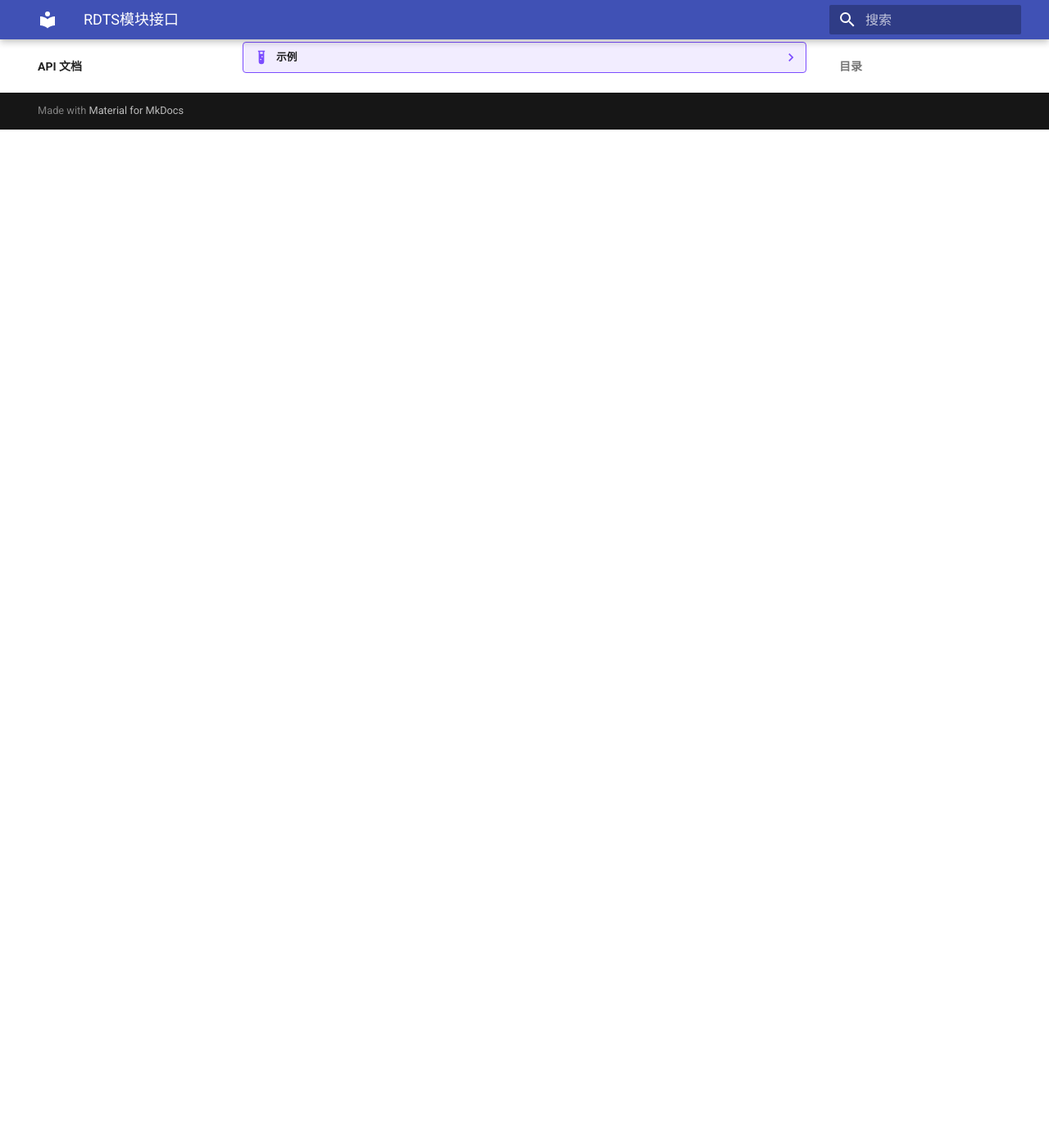
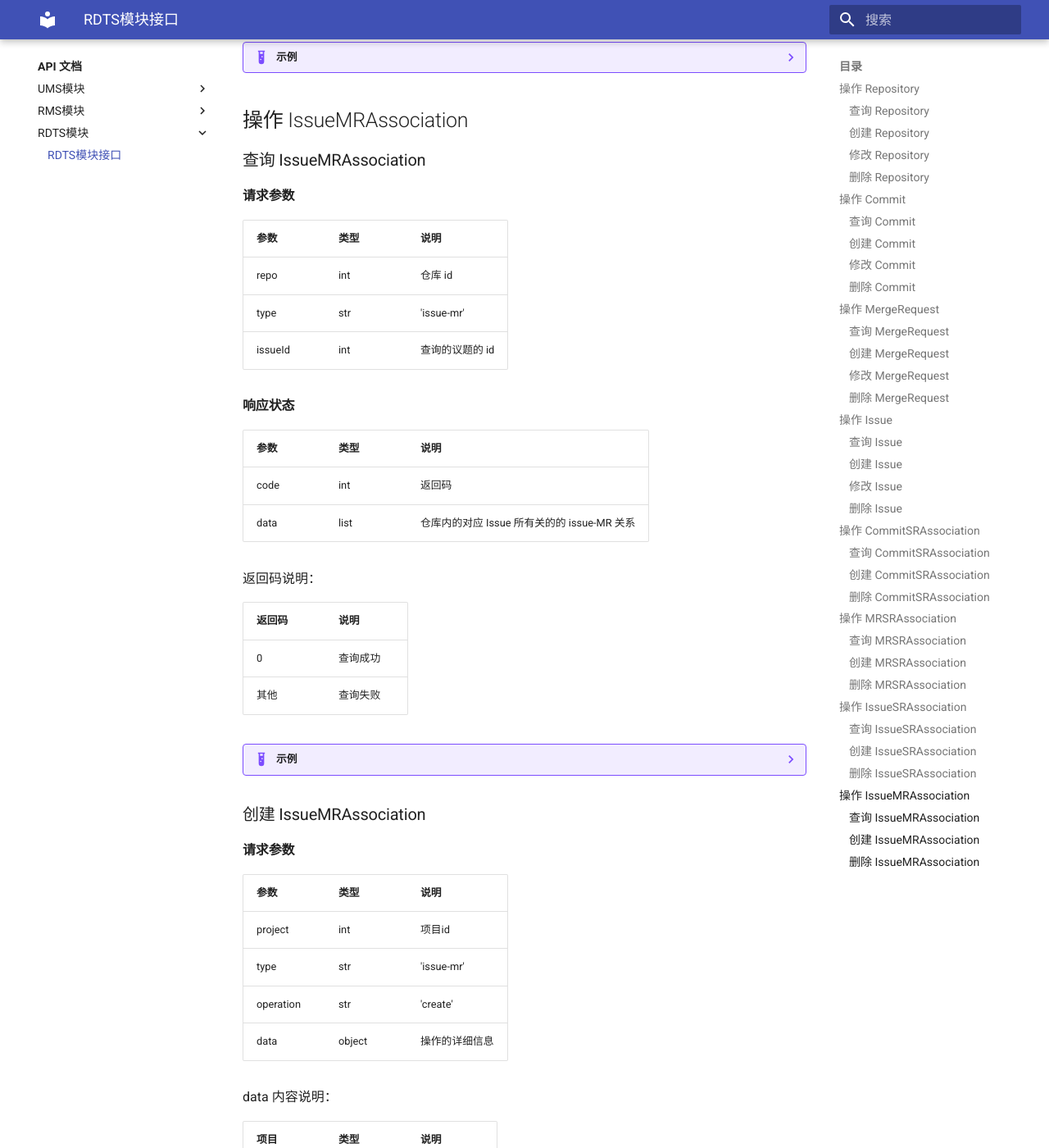
Before and after one commit to c7w/ReqMan-doc, an MkDocs documentation site: the page built from docs/api/rdts/rdts.md, in a window 1280 px wide and 1400 px high, scrolled down 28738 px. Shown: the whole window at 82% size. Built offline with MkDocs 1.6.1 and Material for MkDocs 9.7.7, drawn with Linux system fonts in a browser that asks for light colours; before the commit the page ends 28896 px from its top, so only the background shows below that; some of the changed text lies outside the part shown.

Commit message:
[SR.004.806.I] Finish part of rdts apis (#14)

````diff
--- a/docs/api/rdts/rdts.md
+++ b/docs/api/rdts/rdts.md
@@ -1368,3 +1368,154 @@ data 内容说明：
             "code": 0
         }
         ```
+
+## 操作 IssueMRAssociation
+
+### 查询 IssueMRAssociation
+
+#### 请求参数
+|参数|类型|说明|
+|-|-|-|
+|repo|int|仓库 id|
+|type|str|'issue-mr'|
+|issueId|int|查询的议题的 id|
+
+#### 响应状态
+|参数|类型|说明|
+|-|-|-|
+|code|int|返回码|
+|data|list|仓库内的对应 Issue 所有关的的 issue-MR 关系|
+
+返回码说明：
+
+|返回码|说明|
+|-|-|
+|0|查询成功|
+|其他|查询失败|
+
+??? example "示例"
+    === "请求"
+        ```json
+        {
+            "sessionId": "Rd8Gs0jw0jdbUeJzf7EIBwkwr7aYit74",
+            "repo": 1,
+            "type":"issue-mr",
+            "issueId":1
+        }
+        ```
+    === "响应"
+        ```json
+        {
+            "code": 0,
+            "data":[]
+        }
+        ```
+
+### 创建 IssueMRAssociation
+
+#### 请求参数
+
+|参数|类型|说明|
+|-|-|-|
+|project|int|项目id|
+|type|str|'issue-mr'|
+|operation|str|'create'|
+|data|object|操作的详细信息|
+
+data 内容说明：
+
+|项目|类型|说明|
+|-|-|-|
+|updateData|object|所创建的内容|
+
+updateData 内容说明：
+
+|项目|类型|说明|
+|-|-|-|
+|issueId|int|关联的 issue 的 id|
+|MRId|int|关联的 MR 的 id|
+
+#### 响应状态
+|参数|类型|说明|
+|-|-|-|
+|code|int|返回码|
+
+返回码说明：
+
+|返回码|说明|
+|-|-|
+|0|创建成功|
+|其他|创建失败|
+
+??? example "示例"
+    === "请求"
+        ```json
+        {
+            "sessionId": "Rd8Gs0jw0jdbUeJzf7EIBwkwr7aYit74",
+            "project": 1,
+            "type":"issue-mr",
+            "operation":"create",
+            "data":{
+                 "updateData": {
+                     "issueId":1,
+                     "MRId":2
+                }
+            }
+        }
+        ```
+    === "响应"
+        ```json
+        {
+            "code": 0
+        }
+        ```
+
+### 删除 IssueMRAssociation
+
+#### 请求参数
+|参数|类型|说明|
+|-|-|-|
+|project|int|项目id|
+|type|str|'issue-mr'|
+|operation|str|'delete'|
+|data|object|操作的详细信息|
+
+data 内容说明：
+
+|项目|类型|说明|
+|-|-|-|
+|issueId|int|需要删除的议题的 id|
+|MRId|int|需要删除的功能需求的 id|
+
+#### 响应状态
+|参数|类型|说明|
+|-|-|-|
+|code|int|返回码|
+
+返回码说明：
+
+|返回码|说明|
+|-|-|
+|0|成功|
+|其他|失败|
+
+??? example "示例"
+    === "请求"
+        ```json
+        {
+            "sessionId": "Rd8Gs0jw0jdbUeJzf7EIBwkwr7aYit74",
+            "project": 1,
+            "type":"issue-mr"，
+            "operation":"delete",
+            "data":{
+                 "issueId":1,
+                 "MRId":2
+            }
+        }
+        ```
+    === "响应"
+        ```json
+        {
+            "code": 0
+        }
+        ```
````
